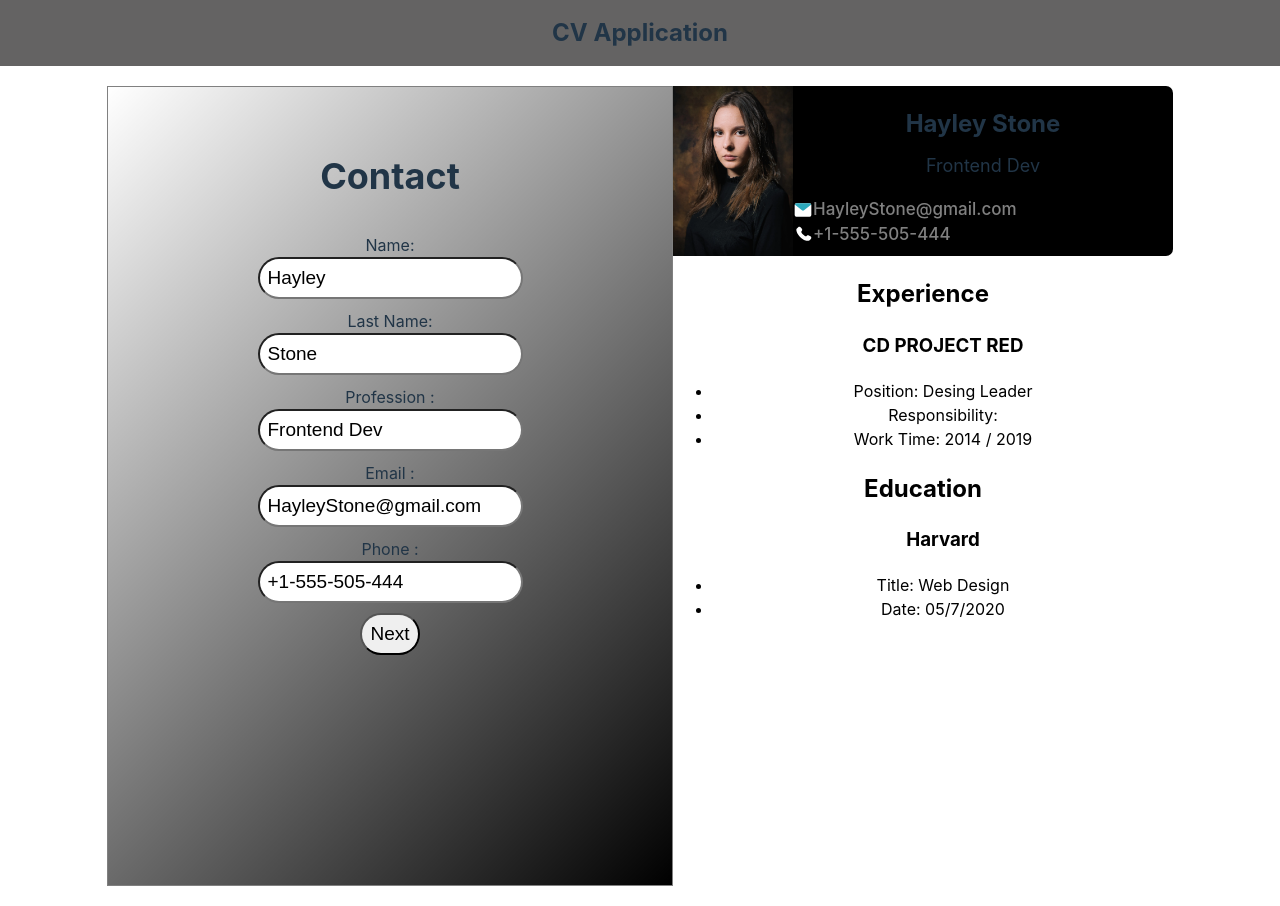
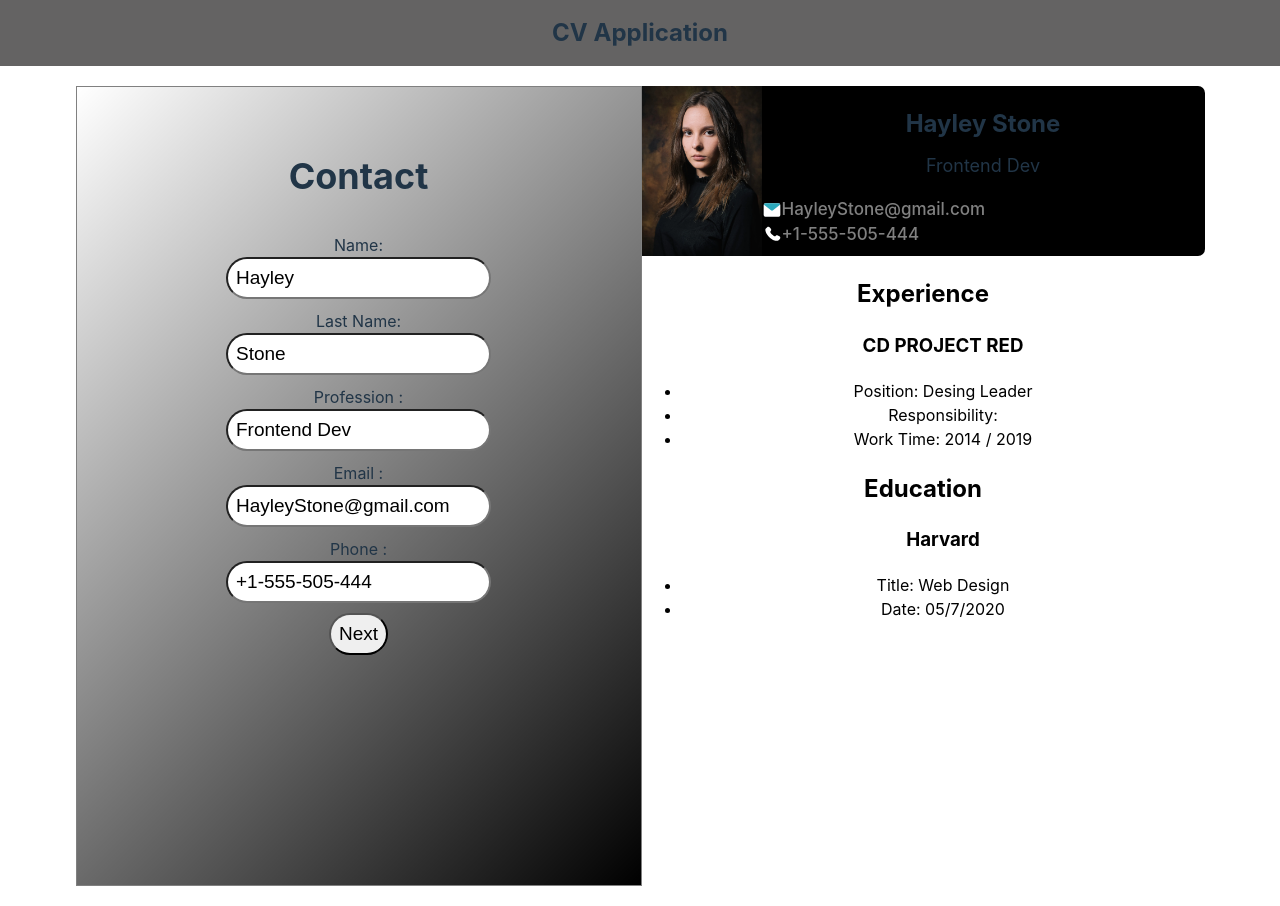
Before and after one commit to DavidxDl/CV-Application, a React (Vite) app: page / in a window 1280 px wide. Built offline with nearby package versions, Linux system fonts and the light colour scheme.

Commit message:
fix some styling issues

```diff
--- a/src/App.css
+++ b/src/App.css
@@ -8,6 +8,7 @@ main {
   display: flex;
   justify-content: center;
   padding: 20px;
+  flex-wrap: wrap;
 }
 
 .logo {
@@ -37,14 +38,6 @@ main {
     animation: logo-spin infinite 20s linear;
   }
 }
-.contactInfo {
-  display: flex;
-  align-items: center;
-  font-size: 17px;
-}
-.contactIcon {
-  width: 20px
-}
 
 .card {
   flex: 1;
--- a/src/styles/Cv.css
+++ b/src/styles/Cv.css
@@ -2,7 +2,7 @@
   display: flex;
   flex-direction: column;
   flex: 1;
-  max-width: 500px;
+  max-width: 563px;
   max-height:500px;
 }
 
```
